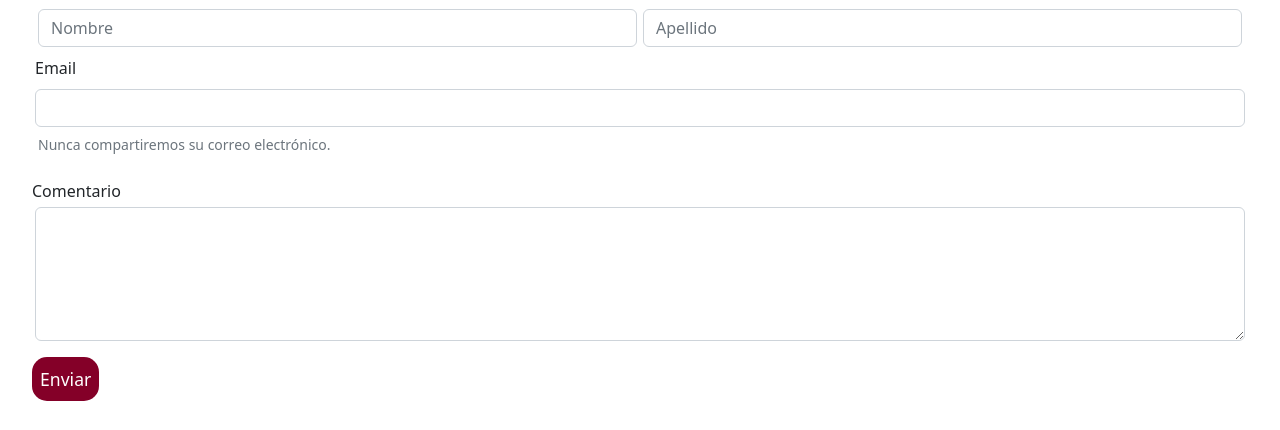
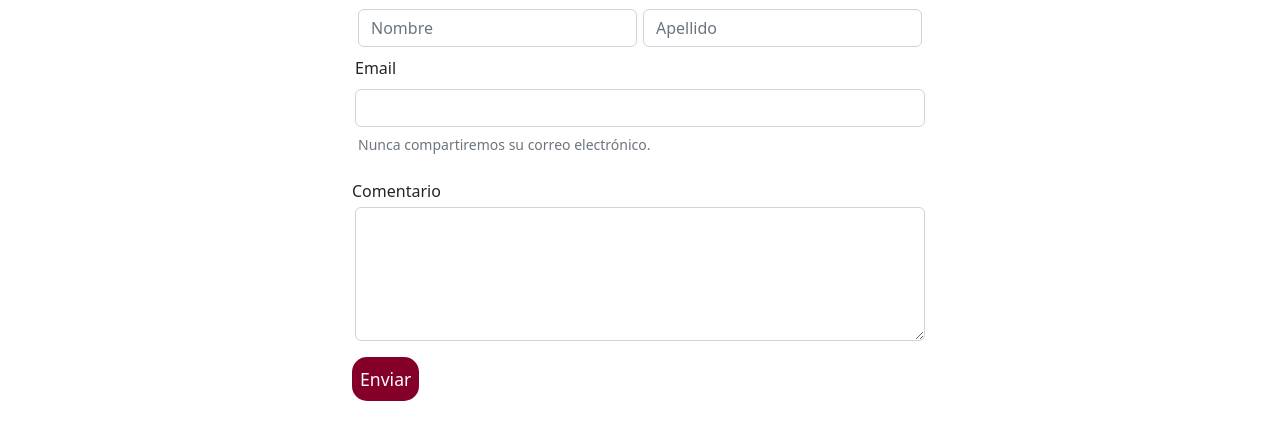
Before and after one commit to camilapadron/hitorie, a website: page pages/contacto.html in a window 1280 px wide. Shown: the part 155-585 px from the top of the page. Drawn offline with nearby package versions, Linux system fonts and the light colour scheme.

Commit message:
arreglo padding contacto

```diff
--- a/scss/_layout.scss
+++ b/scss/_layout.scss
@@ -312,7 +312,7 @@ header {
 .mainContacto {
     @include mp (0 auto, 2rem);
     font-family: $font;
-    max-width: 80rem;
+    max-width: 40rem;
     height: 0 auto;
     div{
         padding: 3px;
```
Also changed, not shown: css/estilo.css.
